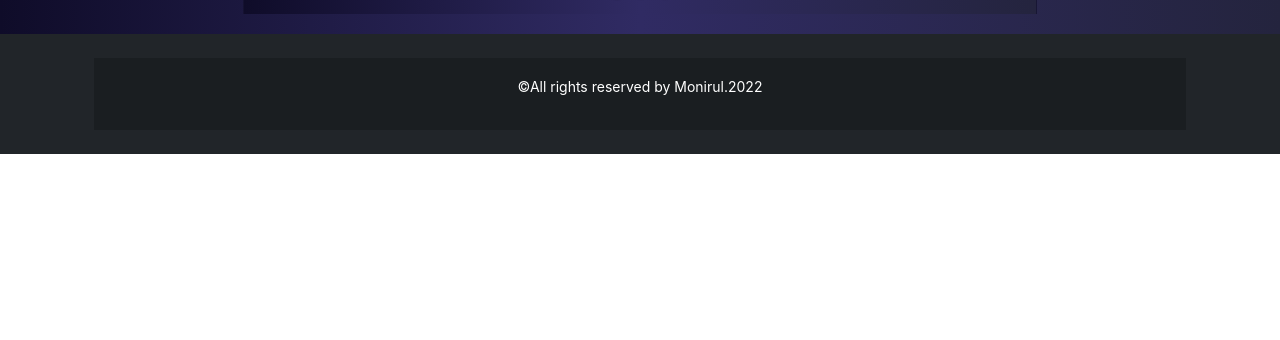
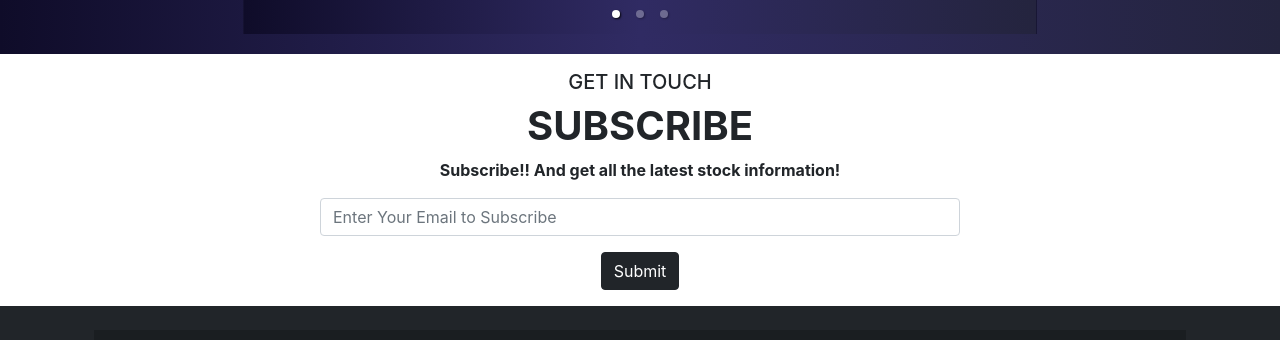
Before and after one commit to Monirul-98/Warehouse-managemet-client, a React (Create React App) app: page / in a window 1280 px wide. Shown: the part 1028-1368 px from the top of the page. Before the commit the page ends 1182 px from the top, so only its background shows below. Built offline with nearby package versions, Linux system fonts and the light colour scheme; no server answers.

Commit message:
Newsletter added

```diff
--- a/src/Pages/Home/Inventories/Inventories.css
+++ b/src/Pages/Home/Inventories/Inventories.css
@@ -4,6 +4,7 @@
   grid-gap: 20px;
 
   border-radius: 10px;
+  margin-bottom: 20px;
 }
 /* responsive part of inventories */
 
--- a/src/Pages/Home/Inventory/Inventory.css
+++ b/src/Pages/Home/Inventory/Inventory.css
@@ -1,17 +1,16 @@
 .inventory {
+  text-align: center;
   overflow: hidden;
   border: 2px solid gainsboro;
   border-radius: 5px;
   padding: 10px;
   box-shadow: 0 6px 20px rgb(0 0 0 / 0.2);
-  position: relative;
 }
 .card-img {
   width: 400px;
   margin: 0 auto;
   padding-right: 30px;
 }
-.update {
-  position: absolute;
-  bottom: 10px;
+.details {
+  line-height: normal;
 }
--- a/src/Pages/Home/Inventory/Inventory.js
+++ b/src/Pages/Home/Inventory/Inventory.js
@@ -13,6 +13,7 @@ const Inventory = ({ inventory }) => {
   return (
     <div className="inventory border-end rounded">
       <img src={img} alt="" className="card-img" />
+      <div className="details">
         <h2>Name: {name}</h2>
         <p>Price: {price}</p>
         <p>Quantity: {quantity}</p>
@@ -20,6 +21,7 @@ const Inventory = ({ inventory }) => {
         <p>
           <small>Description: {description}</small>
         </p>
+      </div>
 
       <button
         onClick={() => navigateToInventoryDetail(_id)}
--- /dev/null
+++ b/src/Pages/Home/Newsletter/Newsletter.js
@@ -0,0 +1,31 @@
+import React from "react";
+
+const NewsLetter = () => {
+  return (
+    <div className="my-3">
+      <h5 className="h4-text text-center">GET IN TOUCH</h5>
+      {/* <h1 className='fs-1'>How can we</h1> */}
+      <h6 className="fs-1 h2-text fw-bolder text-center">SUBSCRIBE</h6>
+      <p className="h5-text text-center fw-bold">
+        Subscribe!! And get all the latest stock information!
+      </p>
+
+      <input
+        type="email"
+        className="form-control w-50 mx-auto"
+        id="exampleFormControlInput1"
+        placeholder="Enter Your Email to Subscribe"
+      />
+      <div className="text-center">
+        <button
+          className="btn btn-dark align-middle mt-3 justify-content-center"
+          type="submit"
+        >
+          Submit
+        </button>
+      </div>
+    </div>
+  );
+};
+
+export default NewsLetter;
--- a/src/Pages/Home/WareHouseHome/WareHouseHome.js
+++ b/src/Pages/Home/WareHouseHome/WareHouseHome.js
@@ -1,6 +1,7 @@
 import React from "react";
 import Banner from "../Banner/Banner";
 import Inventories from "../Inventories/Inventories";
+import Newsletter from "../Newsletter/Newsletter";
 import Testimonial from "../Testimonial/Testimonial";
 import "./WareHouseHome.css";
 
@@ -13,6 +14,7 @@ const WareHouseHome = () => {
         <h1 className="mt-5 mb-5 text-center text-white">Reviews</h1>
         <Testimonial></Testimonial>
       </div>
+      <Newsletter></Newsletter>
     </div>
   );
 };
--- a/src/Pages/Login/Login/Login.js
+++ b/src/Pages/Login/Login/Login.js
@@ -62,6 +62,7 @@ const Login = () => {
             required
           />
         </Form.Group>
+        {error ? <div>{error}</div> : ""}
         <Button variant="dark" type="submit" className="d-block mx-auto">
           Log In
         </Button>
--- a/src/Pages/Shared/NotFound/NotFound.js
+++ b/src/Pages/Shared/NotFound/NotFound.js
@@ -1,12 +1,16 @@
-import React from 'react';
+import React from "react";
 
 const NotFound = () => {
-    return (
-        <div>
-            <h3 className='bg-light text-info'>Don't do that....Page not found.</h3>
-            <img src="https://c.tenor.com/JAfoXetyUmkAAAAC/food-angry.gif" alt="" />
-        </div>
-    );
+  return (
+    <div>
+      <h2 className="text-6xl text-red-600">Sorry!Page not available!!</h2>
+      <img
+        className="w-2/4 mx-auto my-6"
+        src="https://cdn.mos.cms.futurecdn.net/PuXipAW3AXUzUJ4uYyxPKC-1200-80.jpg"
+        alt=""
+      />
+    </div>
+  );
 };
 
 export default NotFound;
```
Also changed, not shown: src/Pages/Home/Newsletter/Newsletter.css (added). Lines whose indentation alone changed are shown as unchanged.
